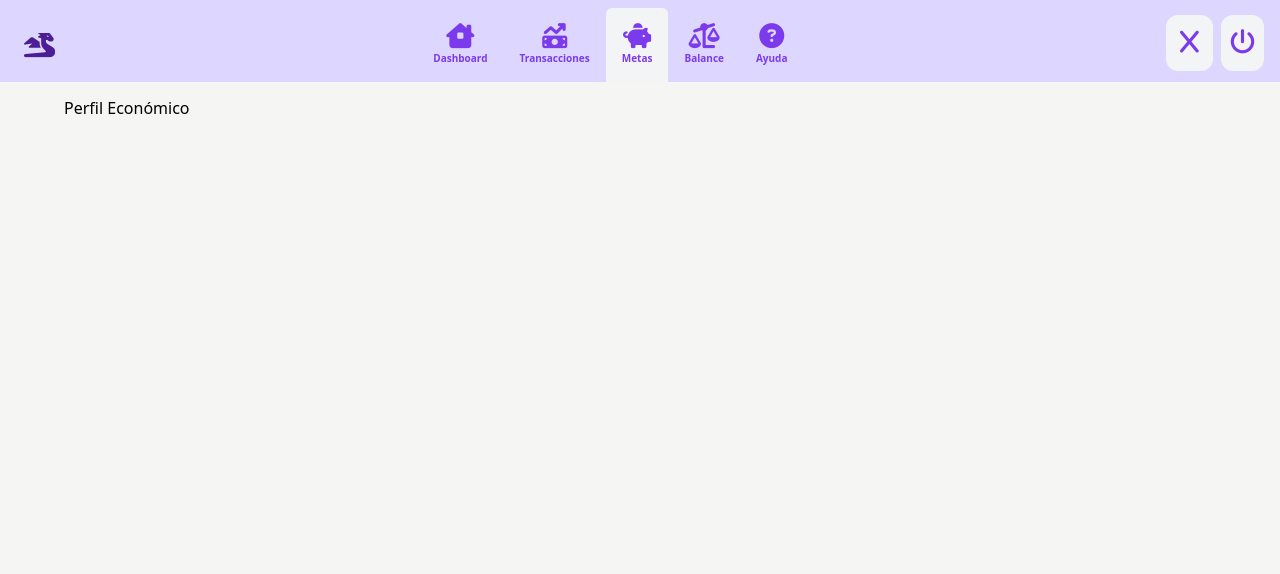
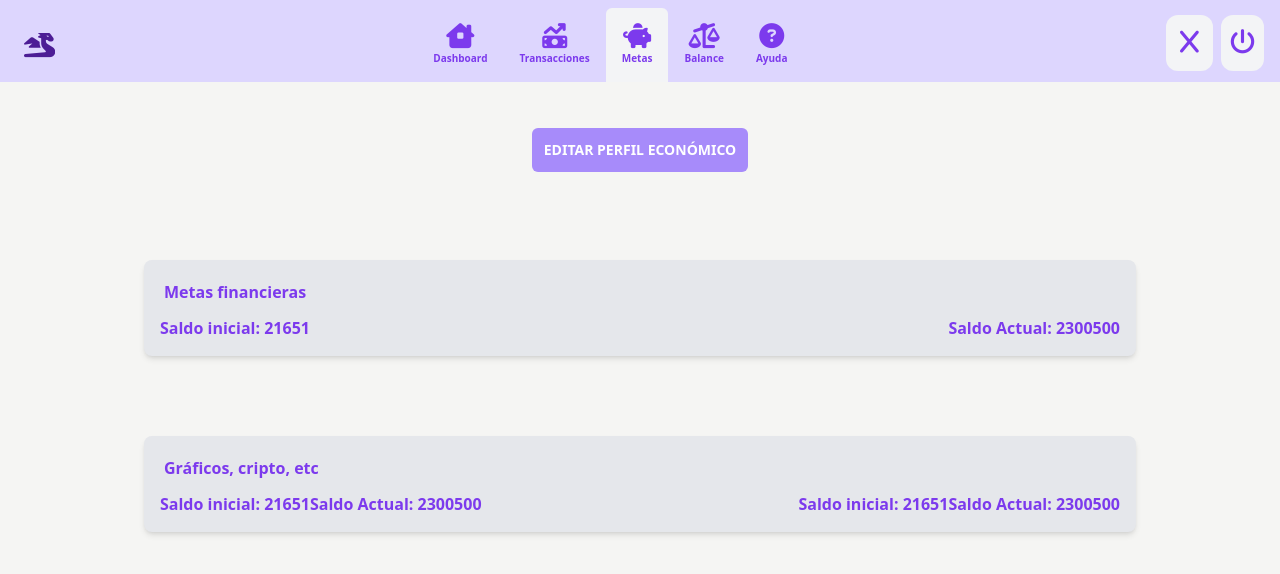
Before and after one commit to GuillermoGodoyPro/Economid, a React (Vite) app: page /dashboard/perfil in a window 1280 px wide. Shown: the top 574 px of the page. Built offline with nearby package versions, Linux system fonts and the light colour scheme; sample sign-in values are in the browser's storage.

Commit message:
Solución para el provider, jwt se ejecuta una sola vez. Adaptación del modal de transacciones (tamaños), provisional de PE para mostrar algo para el parcial que viene, solucion de otros bugs

```diff
--- a/src/App.jsx
+++ b/src/App.jsx
@@ -35,6 +35,8 @@ function App() {
                     {/* para invocar el dashboard, dentro de una ruta protegida (para proteger el resto de los componentes), todo lo que esté debajo de ruta protegida */}
 
                     <Route path="/dashboard" element={ <ProtectedPath/> }>
+
+                        {/* <Route index element={<Faq />} /> */}
                         <Route path="index" element={<Dashboard />} />
 
 
--- a/src/components/GraficoTransacciones.jsx
+++ b/src/components/GraficoTransacciones.jsx
@@ -16,8 +16,6 @@ export const GraficoTransacciones = ({ transacs }) => {
         "rgb(242, 230, 255)"
     ];
 
-    console.log(categorias);
-    console.log(montos);
 
     return (
         <div className="chart-container">
--- a/src/context/AuthProvider.jsx
+++ b/src/context/AuthProvider.jsx
@@ -1,4 +1,8 @@
 import { createContext, useEffect, useState } from "react";
+/* import { useNavigate } from "react-router-dom"; */
+
+import jwtDecode from "jwt-decode";
+
 
 const AuthContext = createContext();
 
@@ -7,18 +11,35 @@ const AuthProvider = ({ children }) => {
     const [auth, setAuth] = useState("");
     const [cargando, setCargando] = useState(true);
 
+    /*     const navigate = useNavigate()
+ */
+
+
     useEffect(() => {
+
 
         // En el código original, si había un async también existía un await... Puede que esto genere problemas
         const autenticarUsuario = async () => {
             const token = localStorage.getItem("token");
+
             if (!token) {
                 setCargando(false);
                 return;
             }
 
+            /*   const config = {
+                headers: {
+                    "Content-Type": "application/json",
+                    Authorization: `Bearer ${token}`
+                }
+            };    */
+
             try {
-                setAuth(token);
+
+                const usuario = await jwtDecode(token);
+                setAuth(usuario);
+                // navigate('/dasboard')
+
             } catch (error) {
                 console.log(error);
                 setAuth({});
--- a/src/index.css
+++ b/src/index.css
@@ -101,6 +101,7 @@ em {
     .formulario {
         padding: 2rem 0;
         width: 60rem;
+
     }
 }
 
@@ -119,6 +120,7 @@ em {
     display: grid;
     margin-bottom: 1rem;
     color: var(--negro);
+
 }
 
 i {
@@ -131,9 +133,9 @@ i {
 
 .formulario label {
     color: var(--violetdark);
-    font-size: 1.2rem;
+    font-size: 1rem;
     text-align: center;
-    margin-bottom: 0.5rem;
+    margin-bottom: 0.4rem;
     text-transform: capitalize;
 }
 
@@ -143,10 +145,10 @@ i {
 select {
     background-color: var(--gris-popup);
     border-radius: 0.3rem;
-    padding: 0.5rem;
+    padding: 0.3rem;
     border: none;
     flex: 1;
-    font-size: 1rem;
+    font-size: 0.9rem;
     color: var(--negro);
 }
 
@@ -154,14 +156,14 @@ select {
     background-color: var(--violetdark);
     border: none;
     border-radius: 0.5rem;
-    padding: 1rem;
+    padding: 0.8rem;
     text-align: center;
-    margin-top: 2.7rem;
+    margin-top: 2.5rem;
     margin-bottom: 0.8rem;
     color: var(--white);
     font-weight: 700;
     text-transform: uppercase;
-    font-size: 1rem;
+    font-size: 0.8rem;
     width: 100%;
     transition: background-color 300ms ease;
 }
@@ -186,11 +188,12 @@ select {
     left: 0;
     right: 0;
     bottom: 0;
+
 }
 
 .modalContainer {
     margin: 0 auto;
-    margin-top: 8rem;
+    margin-top: 2.5rem;
     justify-items: center;
     background-color: var(--crema);
     width: 30rem;
@@ -209,7 +212,7 @@ select {
 }
 
 .modal .formulario {
-    max-width: 40rem;
+    max-width: 30rem;
     width: 20rem;
     transition-property: all;
     transition-duration: 300ms;
--- a/src/layouts/ProtectedPath.jsx
+++ b/src/layouts/ProtectedPath.jsx
@@ -1,6 +1,6 @@
 import React, { useContext } from "react";
 import Header from "../components/Header";
-import Sidebar from "../components/Sidebar";
+/* import Sidebar from "../components/Sidebar"; */
 import { Navigate, Outlet } from "react-router-dom";
 import styles from "../styles/ProtectedPath.module.css";
 import useAuth from "../hooks/useAuth";
@@ -11,6 +11,7 @@ const ProtectedPath = () => {
 
     const { auth, cargando } = useAuth();
 
+
     // TODO: usar un spinner
     if(cargando) return "Cargando...";
     /*   const autid = true
@@ -20,7 +21,7 @@ const ProtectedPath = () => {
     // Si existe auth.id Ingresa a dashboard por medio de ProtectedPath (ver el navegate to Dashboard en App.jsx)
         <>
             {
-                auth ?
+                auth.id ?
                     (
                         <div className={styles.container}>
 
@@ -28,15 +29,15 @@ const ProtectedPath = () => {
                                 <Sidebar />
                             </div> */}
 
-                            <div className={styles.mainContainer}>
-                                <div className={styles.headerContainer}>
-                                    <Header />
-                                </div>
 
-                                <main className={styles.mainSinHeader}>
-                                    <Outlet />
-                                </main>
+                            <div className={styles.headerContainer}>
+                                <Header />
                             </div>
+
+                            <main className={styles.mainSinHeader}>
+                                <Outlet />
+                            </main>
+
 
 
                         </div>
--- a/src/pages/Login/Login.jsx
+++ b/src/pages/Login/Login.jsx
@@ -4,6 +4,7 @@ import Alerta from "../../components/Alerta";
 import { Link, useNavigate } from "react-router-dom";
 import { UserLogin } from "../../services/usuario";
 import useAuth from "../../hooks/useAuth";
+import jwtDecode from "jwt-decode";
 
 const Login = () => {
 
@@ -34,7 +35,11 @@ const Login = () => {
                 const { data, status } = await UserLogin({ email, contraseña });
                 if (status === 200) {
                     localStorage.setItem("token", data.token);
-                    setAuth(data.token);
+
+                    const usuario = jwtDecode(data.token);
+
+
+                    setAuth(usuario);
                     navigate("/dashboard/index");
                 }
             } catch (error) {
--- a/src/pages/Perfil/Perfil.jsx
+++ b/src/pages/Perfil/Perfil.jsx
@@ -1,8 +1,89 @@
-import React from "react";
+import { useState } from "react";
+import ModalPerfilEconomico from "../../components/ModalPerfilEconomico";
 
 const Perfil = () => {
+
+    const [modal, setModal] = useState(false);
+    const [animarModal, setAnimarModal] = useState(false);
+
+
+    const handlePerfilEcon = () => {
+        setModal(true);
+        setTimeout(() => {
+            setAnimarModal(true);
+        }, 400);
+    };
+
     return (
-        <div>Perfil Económico</div>
+        <>
+
+            <div className='p-2 pt-8 flex justify-around bottom-1 '>
+
+                <button
+                    type="button"
+                    className='text-white text-sm bg-violet-400 p-3 rounded-md uppercase font-bold'
+                    onClick={handlePerfilEcon}
+                >
+                    Editar Perfil Económico
+                </button>
+
+                {modal &&
+                    <ModalPerfilEconomico
+                        setModal={setModal}
+                        animarModal={animarModal}
+                        setAnimarModal={setAnimarModal}
+                    />
+                }
+
+            </div>
+            <div className="bg-gray-200 p-4 rounded-lg shadow-md m-20 ">
+                <h1 className='p-1 text-violet-600 mb-2 font-bold'>Metas financieras</h1>
+                <div className="flex justify-between">
+                    <div className="">
+                        <span className='font-bold text-violet-600'>
+                            Saldo inicial: 21651
+                        </span>
+                    </div>
+                    <div className="">
+
+                        <span className='font-bold text-violet-600'>
+                            Saldo Actual: 2300500
+                        </span>
+                    </div>
+
+
+                </div>
+
+            </div>
+            <div className=" bg-gray-200 p-4 rounded-lg shadow-md m-20 ">
+                <h1 className='p-1 text-violet-600 mb-2 font-bold'>Gráficos, cripto, etc</h1>
+                <div className="flex justify-between">
+                    <div className="">
+                        <span className='font-bold text-violet-600'>
+                            Saldo inicial: 21651
+                        </span>
+
+                        <span className='font-bold text-violet-600'>
+                            Saldo Actual: 2300500
+                        </span>
+                    </div>
+                    <div className="">
+
+                        <span className='font-bold text-violet-600'>
+                            Saldo inicial: 21651
+                        </span>
+
+                        <span className='font-bold text-violet-600'>
+                            Saldo Actual: 2300500
+                        </span>
+                    </div>
+
+
+                </div>
+
+            </div>
+
+        </>
     );
 };
 
--- a/src/pages/Transacciones/Transacciones.jsx
+++ b/src/pages/Transacciones/Transacciones.jsx
@@ -4,7 +4,6 @@ import useAuth from "../../hooks/useAuth";
 import ModalTransaccion from "../../components/ModalTransaccion";
 import { ObtenerTodasUsuario } from "../../services/transacciones";
 import { GetCategorias } from "../../services/categorias";
-import jwtDecode from "jwt-decode";
 import { GetBalanceByPEId } from "../../services/balance";
 
 const Transacciones = () => {
@@ -26,16 +25,15 @@ const Transacciones = () => {
         }, 400);
     };
 
-
-    const usuario = jwtDecode(auth);
+    const usuarioToken = localStorage.getItem("token");
     const config = {
         headers: {
             "Content-Type": "application/json",
-            Authorization: `Bearer ${auth}`
+            Authorization: `Bearer ${usuarioToken}`
         }
     };
 
-    if (usuario.p_e_id) {
+    if (auth.p_e_id) {
         useEffect(() => {
             const fetchTransacciones = async () => {
                 try {
@@ -59,7 +57,7 @@ const Transacciones = () => {
             };
             const fetchBalanceId = async () => {
                 try {
-                    const { data: response } = await GetBalanceByPEId(usuario.p_e_id, config);
+                    const { data: response } = await GetBalanceByPEId(auth.p_e_id, config);
                     setBalanceId(response.id);
                     setLoading(false);
                 } catch (error) {
--- a/src/styles/ProtectedPath.module.css
+++ b/src/styles/ProtectedPath.module.css
@@ -6,11 +6,7 @@
 
 }
 
-.mainContainer{
 
-    width: 100%;
-
-}
 
 
 .menu{
```
Also changed, not shown: src/components/Header.jsx (+9 -8 lines), src/pages/Balance/Balance.jsx (+6 -6 lines), src/pages/Dashboard/Dashboard.jsx (+19 -14 lines).
